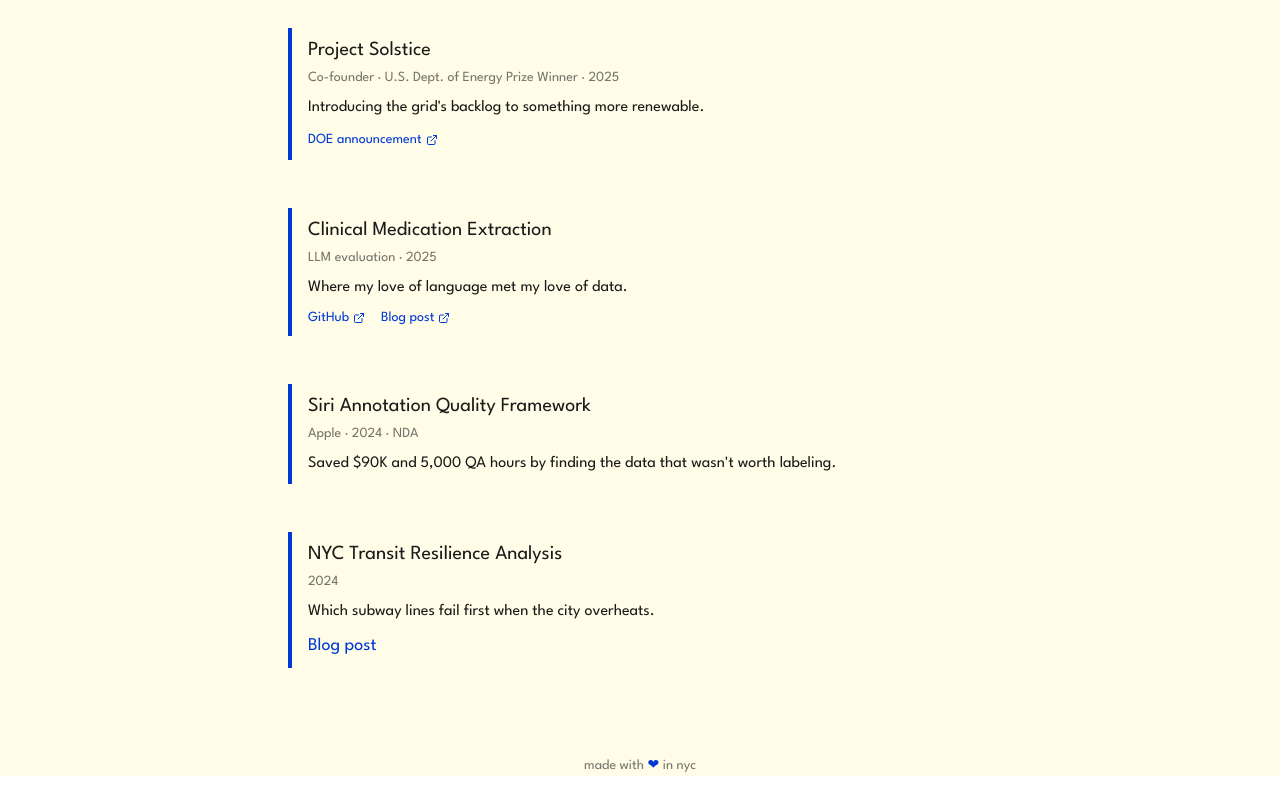
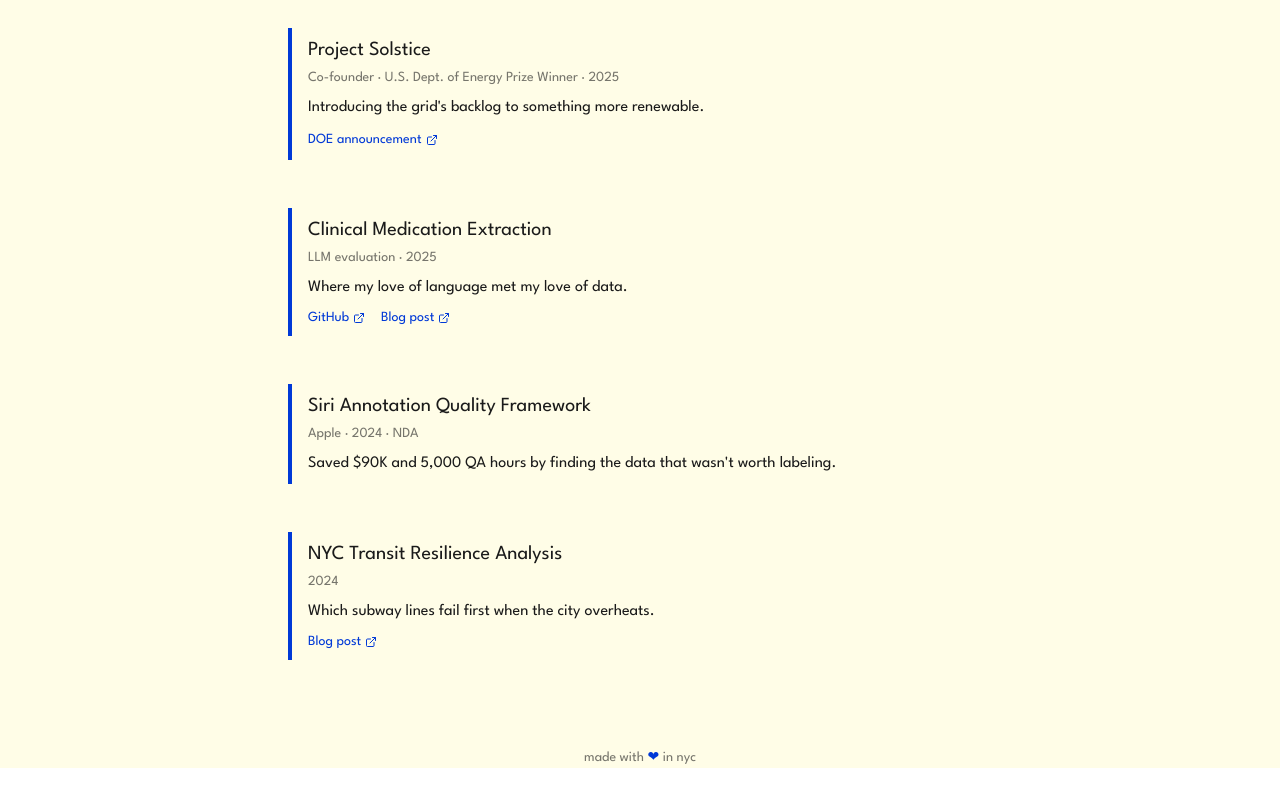
Before and after one commit to jaackiekim/jackiekim.me, a React (Vite) app: page / in a window 1280 px wide. Shown: the part 328-1128 px from the top of the page. Built offline with nearby package versions, Linux system fonts and the light colour scheme.

Commit message:
fix transit blog link style to match other cards

```diff
--- a/src/App.tsx
+++ b/src/App.tsx
@@ -172,13 +172,10 @@ function App() {
                       <p className={`mb-2 ${theme === 'dark' ? 'text-gray-300' : 'text-[#1a1a1a]'}`}>
                         Which subway lines fail first when the city overheats.
                       </p>
-                      <div className="flex space-x-4">
-                        <Link
-                          to="/blog/nyc-transit-analysis"
-                          className={`${theme === 'dark' ? 'text-blue-400 hover:text-blue-300' : 'text-[#0039D7] hover:text-[#002BB4]'} transition-colors text-lg`}
-                        >
-                          Blog post
-                        </Link>
+                      <div className="mt-2 flex gap-4">
+                        <a href="/blog/nyc-transit-analysis" className={`inline-flex items-center ${theme === 'dark' ? 'text-blue-400 hover:text-blue-300' : 'text-[#0039D7] hover:text-[#002BB4]'} text-sm`}>
+                          Blog post <ExternalLink size={12} className="ml-1" />
+                        </a>
                       </div>
                     </motion.div>
                   </div>
```
